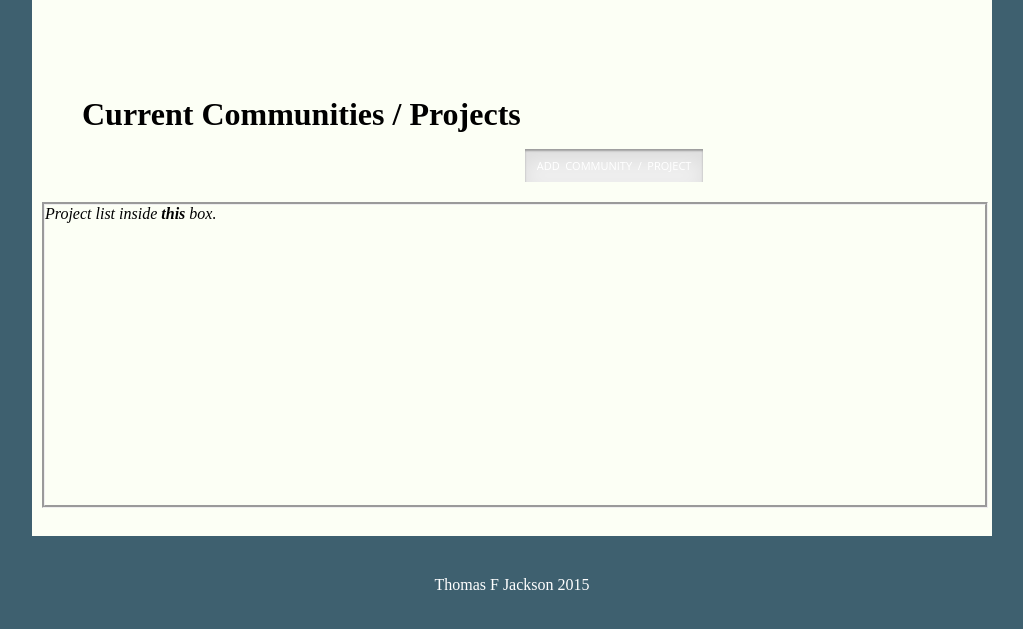
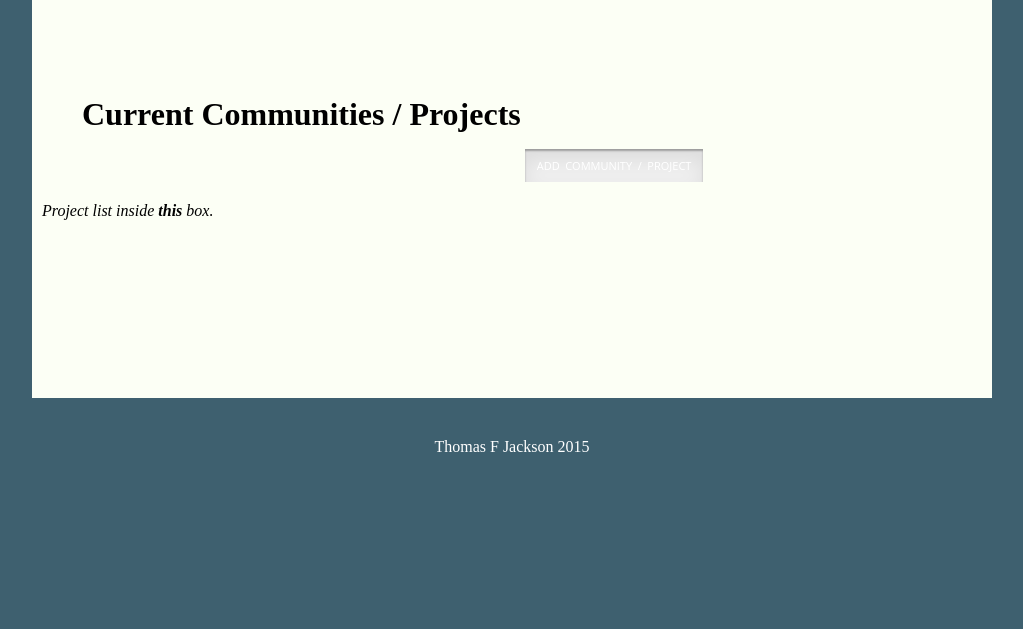
Before and after one commit to mrthomasjackson/Jackson_Thomas_PWA2, a PHP site: page /projects.html in a window 1280 px wide. Shown: the part 129-758 px from the top of the page, without its empty margins (128-1151 px from the left). Run offline with PHP 8.4, Linux system fonts and the light colour scheme; some libraries are stand-ins or nearby versions.

Commit message:
Update to project week 4

```diff
--- a/Jackson_Thomas_Project/admin.html
+++ b/Jackson_Thomas_Project/admin.html
@@ -23,7 +23,7 @@
     <meta name="viewport" content="width=device-width, initial-scale=1.0">
 
     <!-- CSS concatenated and minified via ant build script-->
-    <link rel="stylesheet" href="css/style.css?v=1">
+    <link rel="stylesheet" href="css/style.css">
     <link href="jquery-ui/jquery-ui.css" rel="stylesheet">
     <!-- end CSS-->
 
--- a/Jackson_Thomas_Project/css/style.css
+++ b/Jackson_Thomas_Project/css/style.css
@@ -170,8 +170,7 @@ button, .button:active {
 
 #projectsList {
     width: 100%;
-    height: 300px;
-    border: groove;
+    height: auto;
     display: block;
 }
 
@@ -268,7 +267,18 @@ button, .button:active {
     display: inline;
 }
 
+#projectsList div {
+    padding-top: 10px;
+    padding-bottom: 10px;
+    margin-top: 15px;
+    margin-bottom: 15px;
+    height: 100px;
+    overflow: visible;
+}
 
+#projectsList button {
+    display: block;
+}
 
 /*****FORM CONTAINER****/
 
--- a/Jackson_Thomas_Project/index.html
+++ b/Jackson_Thomas_Project/index.html
@@ -23,7 +23,7 @@
 	<meta name="viewport" content="width=device-width, initial-scale=1.0">
 
 	<!-- CSS concatenated and minified via ant build script-->
-	<link rel="stylesheet" href="css/style.css?v=1">
+	<link rel="stylesheet" href="css/style.css>
     <link href="jquery-ui/jquery-ui.css" rel="stylesheet">
     <!-- end CSS-->
 
--- a/Jackson_Thomas_Project/projects.html
+++ b/Jackson_Thomas_Project/projects.html
@@ -23,7 +23,7 @@
     <meta name="viewport" content="width=device-width, initial-scale=1.0">
 
     <!-- CSS concatenated and minified via ant build script-->
-    <link rel="stylesheet" href="css/style.css?v=1">
+    <link rel="stylesheet" href="css/style.css">
     <link href="jquery-ui/jquery-ui.css" rel="stylesheet">
     <!-- end CSS-->
 
@@ -186,7 +186,10 @@
         $( "#projectDueDate" ).datepicker({
             inline: true
         });
-});
+
+        $('.projects').sortable();
+
+    });
 
 </script>
 
--- a/Jackson_Thomas_Project/register.html
+++ b/Jackson_Thomas_Project/register.html
@@ -23,7 +23,7 @@
     <meta name="viewport" content="width=device-width, initial-scale=1.0">
 
     <!-- CSS concatenated and minified via ant build script-->
-    <link rel="stylesheet" href="css/style.css?v=1">
+    <link rel="stylesheet" href="css/style.css">
     <link href="jquery-ui/jquery-ui.css" rel="stylesheet">
     <!-- end CSS-->
 
```
